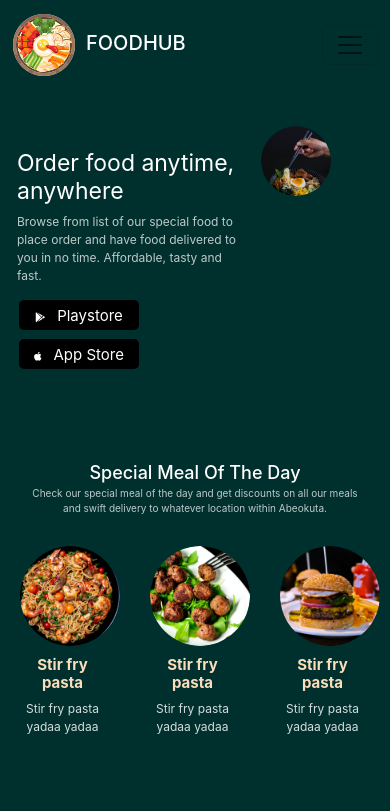
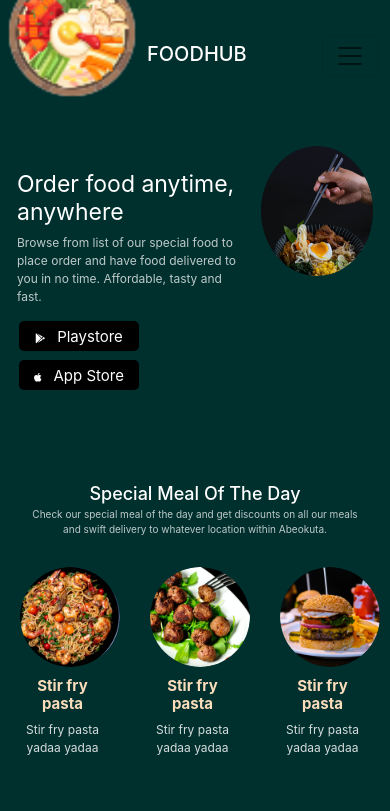
Before and after one commit to Emmaxfans/foodhub, a React (Create React App) app: page /Login in a window 390 px wide. Shown: the top 811 px of the page. Built offline with nearby package versions, Linux system fonts and the light colour scheme.

Commit message:
adding changes

```diff
--- a/src/App.css
+++ b/src/App.css
@@ -41,7 +41,7 @@
   margin-top: 200px;
 }
 
-.img1{
+.img1a{
 height: 400px;
 width: 400px;
 margin-left: 150px;
@@ -267,7 +267,7 @@
     margin-bottom: 80px;
   }
 
-  .img1{
+  .img1a{
     height: 130px;
     width: 130px;
     margin-left: -5px;
--- a/src/App.js
+++ b/src/App.js
@@ -79,7 +79,7 @@
 </div>
 
 <div class="col-6 con-img">
-<img className='img1 img-fluid' src='.\foodhub\bon-vivant-qom5MPOER-I-unsplash 1.png' alt='foodhub1'/>
+<img className='img1a img-fluid' src='.\foodhub\bon-vivant-qom5MPOER-I-unsplash 1.png' alt='foodhub1'/>
 </div>
 </div>
 
```
